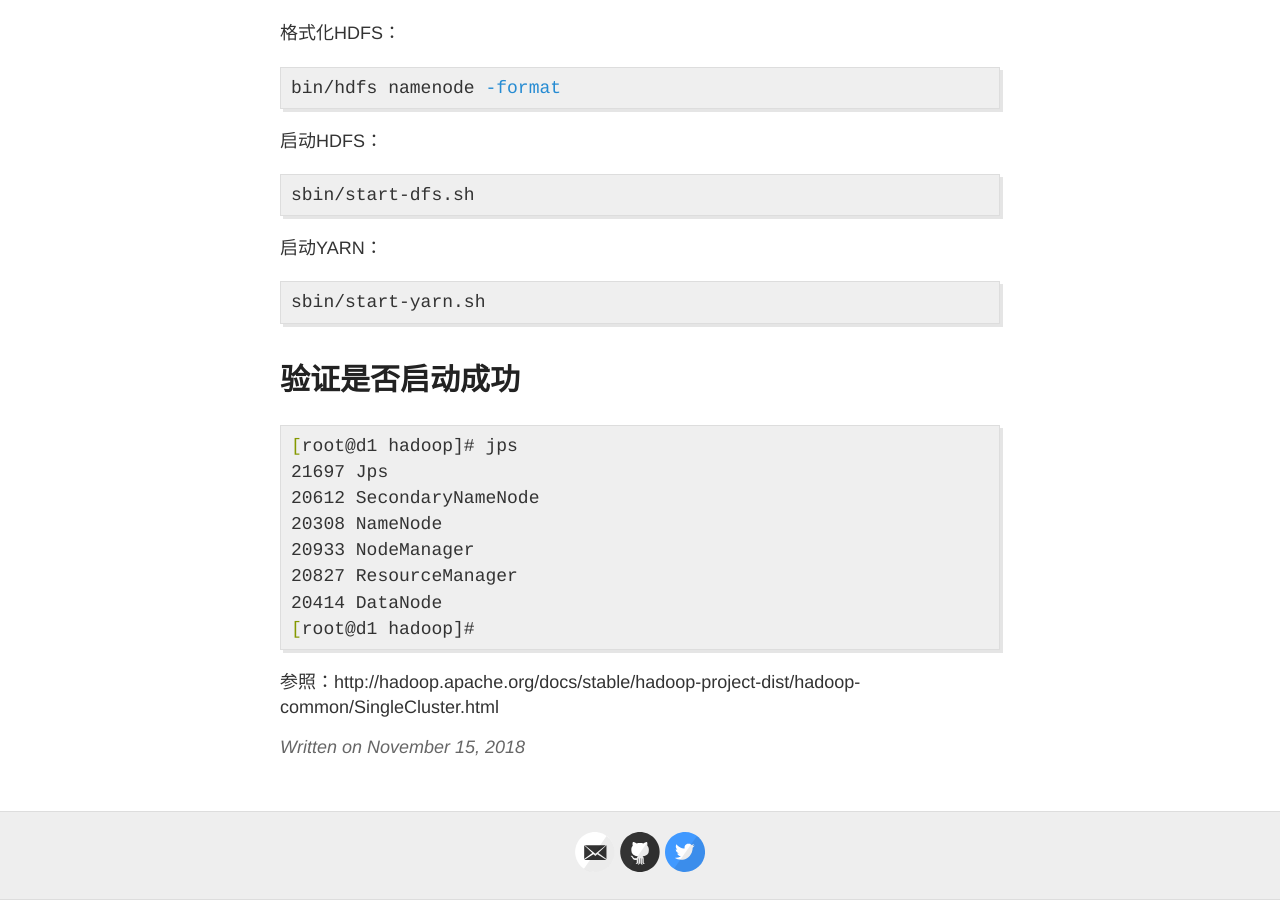
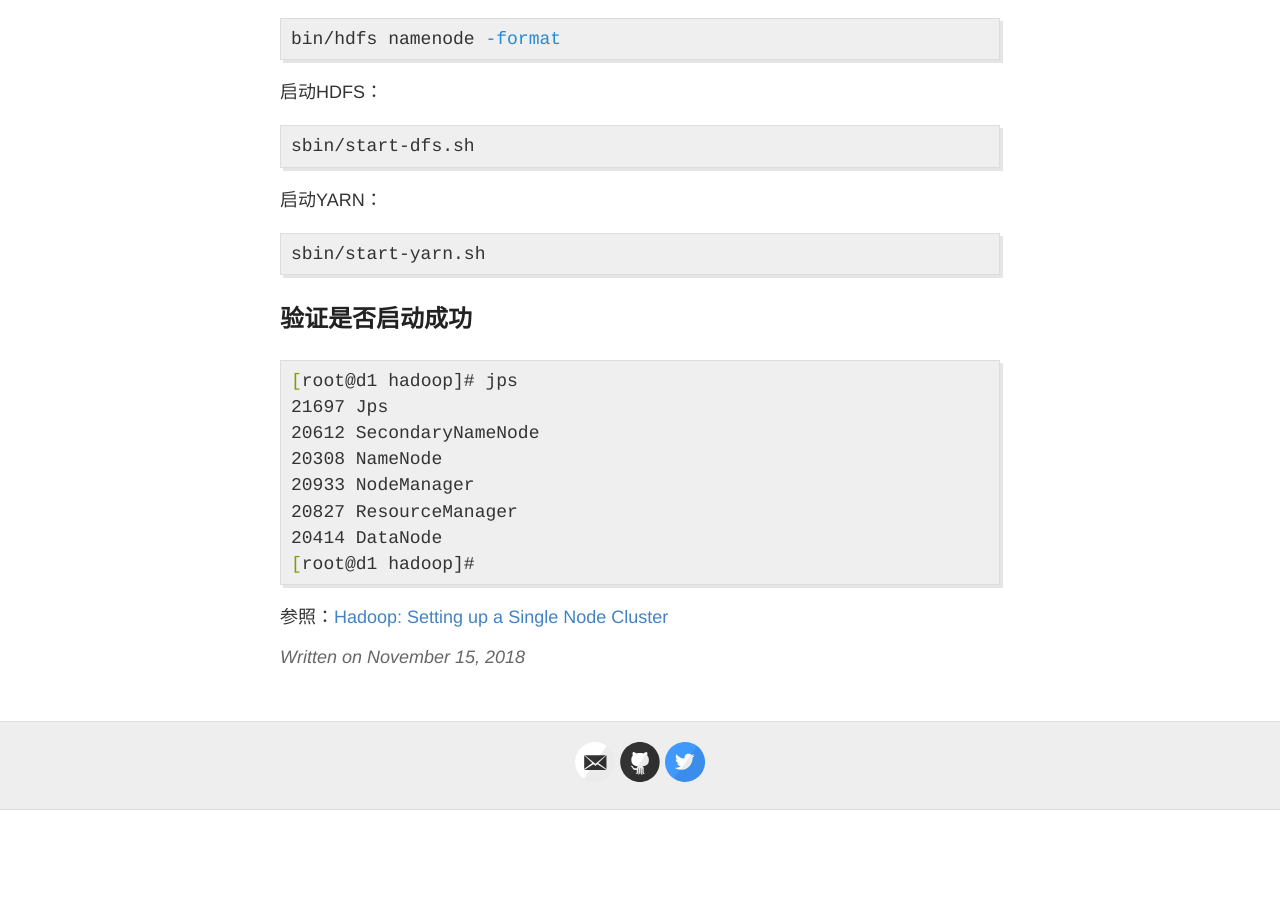
Before and after one commit to qingzhongli/qingzhongli.github.io, a Jekyll site: the page built from _posts/2018-11-15-hadoop-pseudo-distributed-operation.md, in a window 1280 px wide and 900 px high, scrolled down 2510 px. Built offline with Jekyll 4.4.1, drawn with Linux system fonts in a browser that asks for light colours; after the commit the page ends 3320 px from its top, so only the background shows below that.

Commit message:
rename setup hadoop pseudo distributed operation

````diff
--- a/_posts/2018-11-15-Hadoop-Pseudo-Distributed-Operation.md
+++ b/_posts/2018-11-15-hadoop-pseudo-distributed-operation.md
@@ -3,10 +3,8 @@ layout: post
 title: hadoop之伪分布式搭建
 ---
 
-# 下载安装包
-
+## 下载安装包
 [Apache Hadoop](https://hadoop.apache.org/releases.html) 官网下载hadoop安装包 hadoop-3.1.1，并解压。
-
 ```sh
 [root@d1 local]# pwd
 /usr/local
@@ -15,7 +13,7 @@ title: hadoop之伪分布式搭建
 [root@d1 local]# ln -s hadoop-3.1.1 hadoop
 ```
 
-# 修改配置
+## 修改配置
 
 修改解压后的目录中的文件夹etc/hadoop下的xml配置文件（如果文件不存在，则自己创建）
 
@@ -97,7 +95,7 @@ yarn-site.xml：
 </configuration>
 ```
 
-# 启动服务
+## 启动服务
 
 格式化HDFS：
 
@@ -117,7 +115,7 @@ sbin/start-dfs.sh
 sbin/start-yarn.sh
 ```
 
-# 验证是否启动成功
+## 验证是否启动成功
 
 ```sh
 [root@d1 hadoop]# jps
@@ -130,4 +128,4 @@ sbin/start-yarn.sh
 [root@d1 hadoop]#
 ```
 
-参照：http://hadoop.apache.org/docs/stable/hadoop-project-dist/hadoop-common/SingleCluster.html
+参照：[Hadoop: Setting up a Single Node Cluster](http://hadoop.apache.org/docs/stable/hadoop-project-dist/hadoop-common/SingleCluster.html)
````
